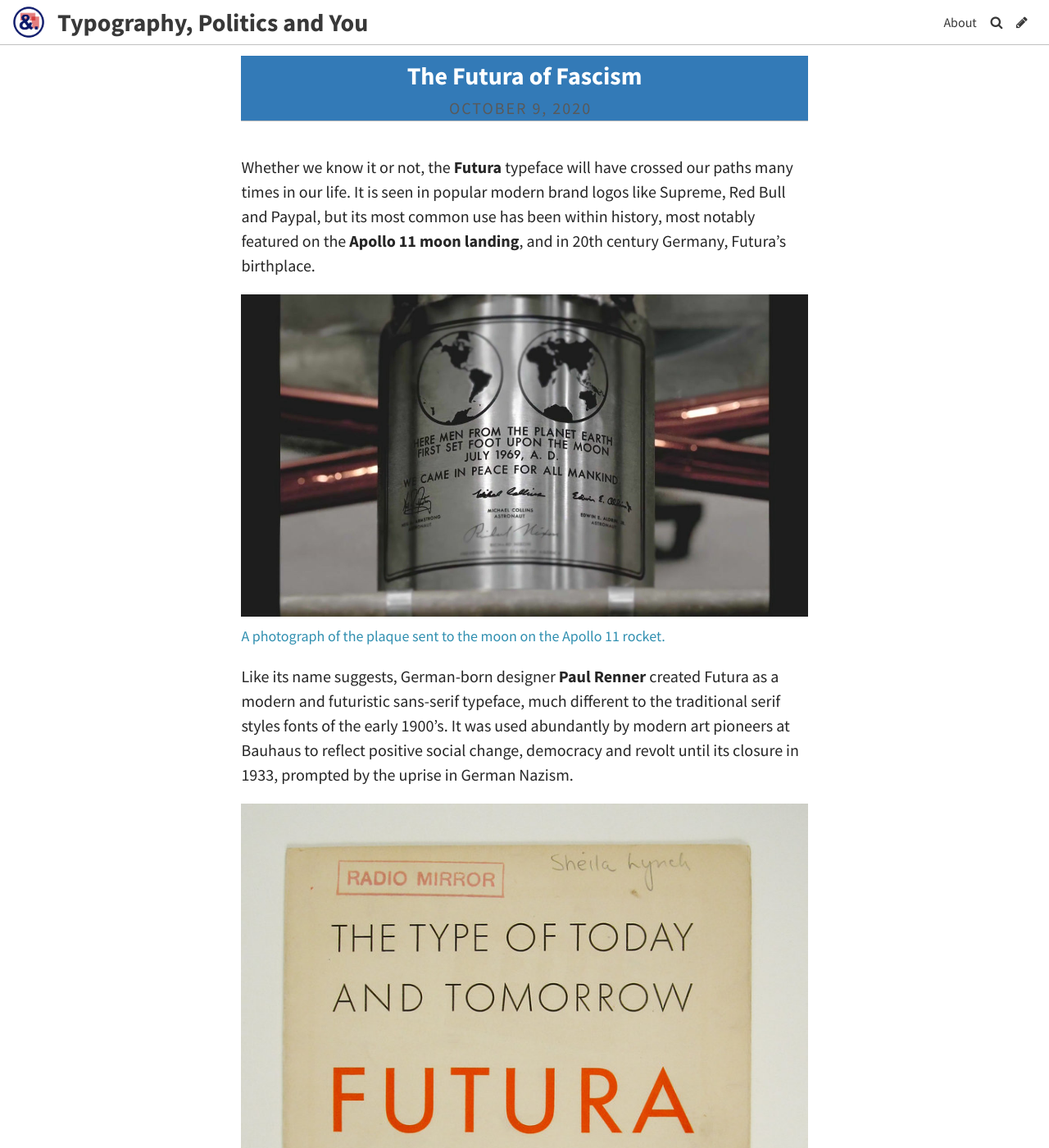
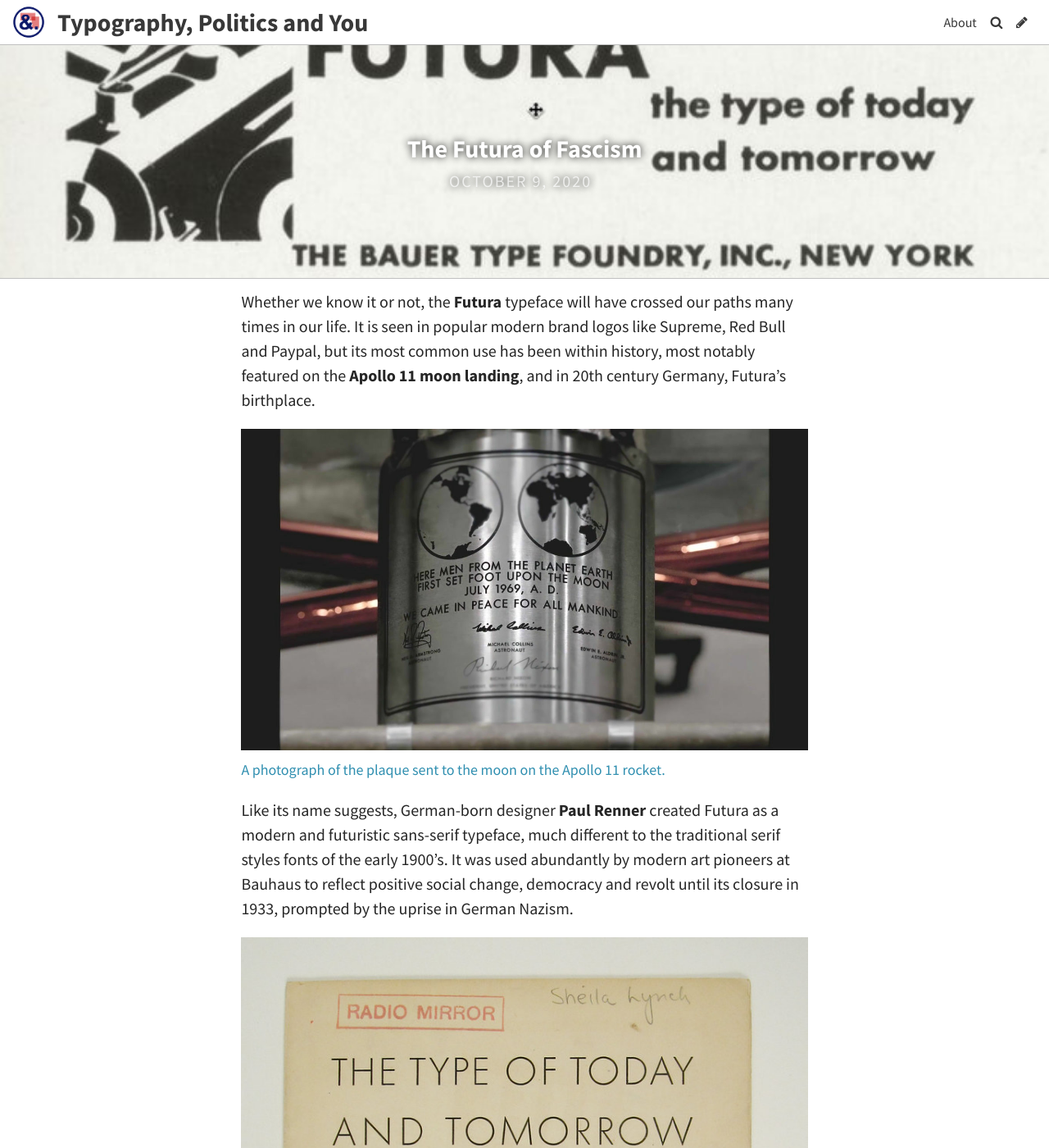
Before and after one commit to ellahorrell/brookesblog, a Jekyll site: the page built from _posts/2020-10-09-the-futura-of-fascism.md, in a window 1280 px wide and 1400 px high. Shown: the whole window at 82% size. Built offline with Jekyll 4.4.1, drawn with Linux system fonts in a browser that asks for light colours; some web fonts are replaced.

Commit message:
Update Post “2020-10-09-the-futura-of-fascism”

```diff
--- a/_posts/2020-10-09-the-futura-of-fascism.md
+++ b/_posts/2020-10-09-the-futura-of-fascism.md
@@ -2,7 +2,7 @@
 layout: post
 title: The Futura of Fascism
 date: 2020-10-09T10:39:18.677Z
-header_feature_image: ""
+header_feature_image: ../uploads/futura-type-of-today-ad.jpeg
 caption: A 1930's specimen booklet for Futura from Bauer Alphabets Inc.
 comments: true
 tags: null
```
Also changed, not shown: uploads/futura-type-of-today-ad.jpeg (added).
